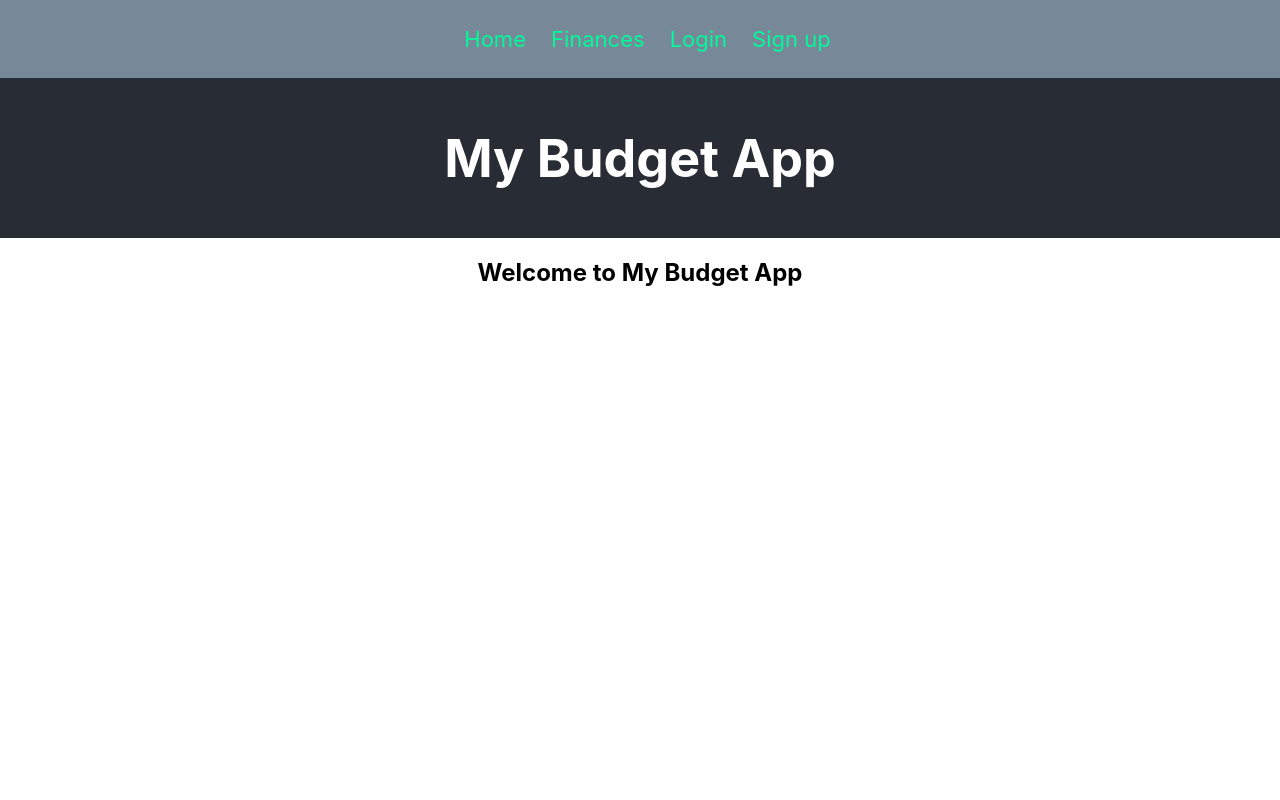
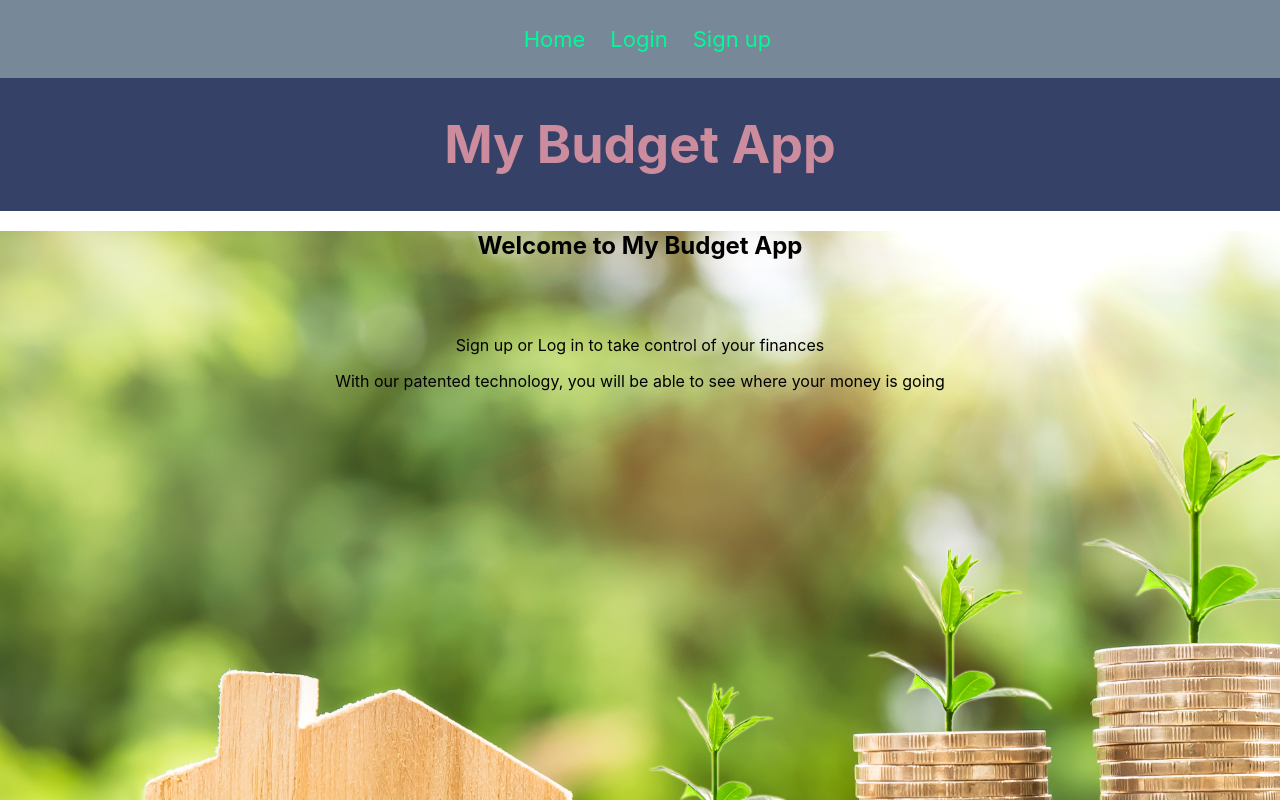
Before and after one commit to enzostat/mybudgetapp-client, a React (Create React App) app: page / in a window 1280 px wide. Shown: the top 800 px of the page. Built offline with nearby package versions, Linux system fonts and the light colour scheme.

Commit message:
completed

```diff
--- a/src/App.css
+++ b/src/App.css
@@ -4,14 +4,25 @@
 
 
 .App-header {
-  background-color: #282c34;
-  min-height: 20vh;
+  background-color: #364167;
+  min-height: 15vh;
   display: flex;
   flex-direction: column;
   align-items: center;
   justify-content: center;
   font-size: calc(10px + 2vmin);
-  color: white;
+  color: #cb8c9d;
+  padding: 0;
+  margin: 0;
+}
+
+.home {
+  background-image: url('/money-2724235.jpg');
+  background-size: cover;
+  height: 100vh;
+  padding: 0;
+  margin: 0;
+  /* width: auto; */
 }
 
 nav {
--- a/src/Content/Auth/Home.js
+++ b/src/Content/Auth/Home.js
@@ -2,8 +2,12 @@ import React from 'react'
 
 const Home = props => {
     return (
-        <div>
+        <div className="home">
             <h2>Welcome to My Budget App</h2>
+            <br/>
+            <br/>
+            <p>Sign up or Log in to take control of your finances</p>
+            <p>With our patented technology, you will be able to see where your money is going</p>
         </div>
     )
 }
--- a/src/Content/Auth/Login.js
+++ b/src/Content/Auth/Login.js
@@ -31,7 +31,7 @@ class Login extends React.Component {
 
     render() {
         if(this.props.user) {
-            return <Redirect to='/profile' />
+            return <Redirect to='/finance' />
         }
         return (
             <div>
--- a/src/Content/Auth/Signup.js
+++ b/src/Content/Auth/Signup.js
@@ -40,7 +40,7 @@ class Signup extends React.Component {
 
     render(){
         if(this.props.user) {
-            return <Redirect to='/profile' />
+            return <Redirect to='/startbudget' />
         }
         return (
             <div>
--- a/src/Content/Pages/Budget.js
+++ b/src/Content/Pages/Budget.js
@@ -28,7 +28,10 @@ class Budget extends React.Component {
     handleSubmit = (e) => {
         e.preventDefault()
         console.log('clicked')
-        axios.put(`${SERVER_URL}/budget/${this.props.user._id}`, this.state.incidentals)
+        let token = localStorage.getItem('mernToken')
+        axios.put(`${SERVER_URL}/budget/${this.props.user._id}`, this.state.incidentals, {
+            headers: {'Authorization': `Bearer ${token}`}
+          })
         .then(response => {
             this.setState({resultObj: response, redirect: true, incidentals: []})
         })
--- a/src/Content/Pages/Finances.js
+++ b/src/Content/Pages/Finances.js
@@ -24,7 +24,10 @@ class Finance extends React.Component {
 
     componentDidMount() {
         console.log('getting the stuff')
-        axios.get(`${SERVER_URL}/budget/${this.props.user._id}`)
+        let token = localStorage.getItem('mernToken')
+        axios.get(`${SERVER_URL}/budget/${this.props.user._id}`, {
+            headers: {'Authorization': `Bearer ${token}`}
+          })
         .then(response => {
             console.log('got the stuff')
             this.setState({stuff: response.data.finance})
--- a/src/Content/Pages/StartBudget.js
+++ b/src/Content/Pages/StartBudget.js
@@ -63,7 +63,10 @@ class StartBudget extends React.Component {
 
     handleSubmit = e => {
         e.preventDefault()
-        axios.post(`${SERVER_URL}/budget/${this.props.user._id}`, this.state)
+        let token = localStorage.getItem('mernToken')
+        axios.post(`${SERVER_URL}/budget/${this.props.user._id}`, this.state, {
+            headers: {'Authorization': `Bearer ${token}`}
+          })
         .then(response => {
             console.log('Success!', response)
 
--- a/src/Content/Pages/Update.js
+++ b/src/Content/Pages/Update.js
@@ -24,8 +24,11 @@ class Update extends React.Component {
 
     handleSubmit = e => {
         e.preventDefault()
+        let token = localStorage.getItem('mernToken')
         console.log('clicked')
-        axios.put(`${SERVER_URL}/budget/update/${this.props.user._id}`, this.state)
+        axios.put(`${SERVER_URL}/budget/update/${this.props.user._id}`, this.state, {
+            headers: {'Authorization': `Bearer ${token}`}
+          })
         .then(response => {
             console.log('success', response)
             this.setState({redirect: true})
--- a/src/Nav/Nav.js
+++ b/src/Nav/Nav.js
@@ -17,11 +17,14 @@ class Nav extends React.Component {
         if (this.props.user) {
             links = (
                 <span>
+                {/* <li>
+                    <Link to="/profile">Profile</Link>
+                </li> */}
                 <li>
-                    <Link to="/profile">Profile</Link>
+                <a href="/" onClick={this.handleLogout}>Logout</a>
                 </li>
                 <li>
-                <a href="/" onClick={this.handleLogout}>Logout</a>
+                    <Link to="/finance">Finances</Link>
                 </li>
                 </span>
 
@@ -44,9 +47,7 @@ class Nav extends React.Component {
                     <li>
                     <Link to="/">Home</Link>
                     </li>
-                    <li>
-                    <Link to="/finance">Finances</Link>
-                    </li>
+
                     {links}
                 </ul>
             </nav>
```
Also changed, not shown: public/money-2724235.jpg (added).
